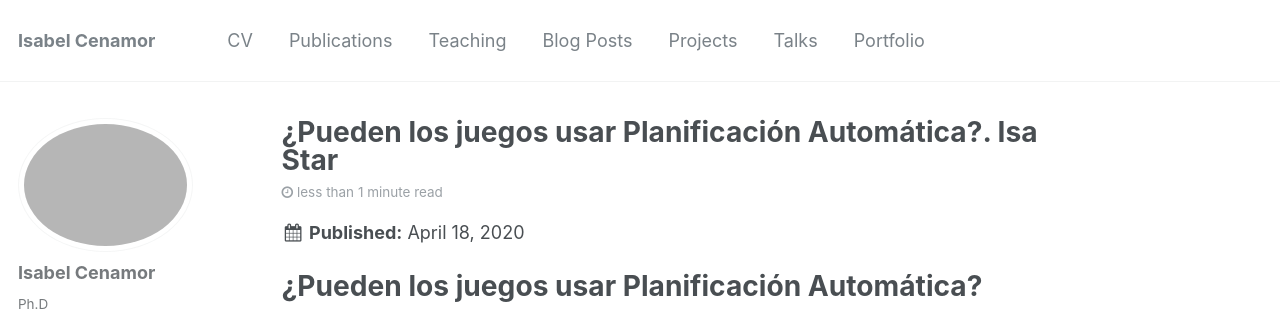
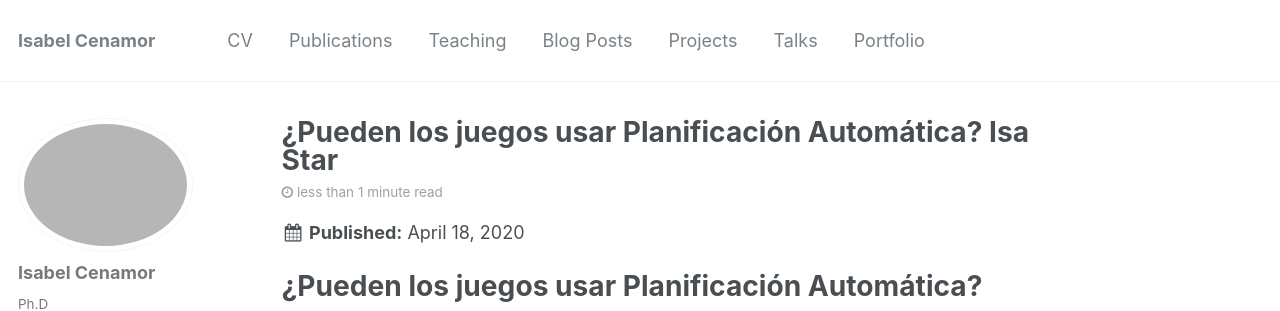
Before and after one commit to icenamor/icenamor.github.io, a Jekyll site: the page built from _posts/2020-04-18-Planificacion-en-juegos.md, in a window 1280 px wide and 900 px high. Shown: the top 311 px of the window. Built offline with Jekyll 4.4.1, drawn with Linux system fonts in a browser that asks for light colours; some web fonts are replaced.

```diff
--- a/_posts/2020-04-18-Planificacion-en-juegos.md
+++ b/_posts/2020-04-18-Planificacion-en-juegos.md
@@ -1,5 +1,5 @@
 ---
-title: '¿Pueden los juegos usar Planificación Automática?. Isa Star'
+title: '¿Pueden los juegos usar Planificación Automática? Isa Star'
 date: 2020-04-18
 permalink: /posts/2020/04/blog-post-1/
 tags:
```
